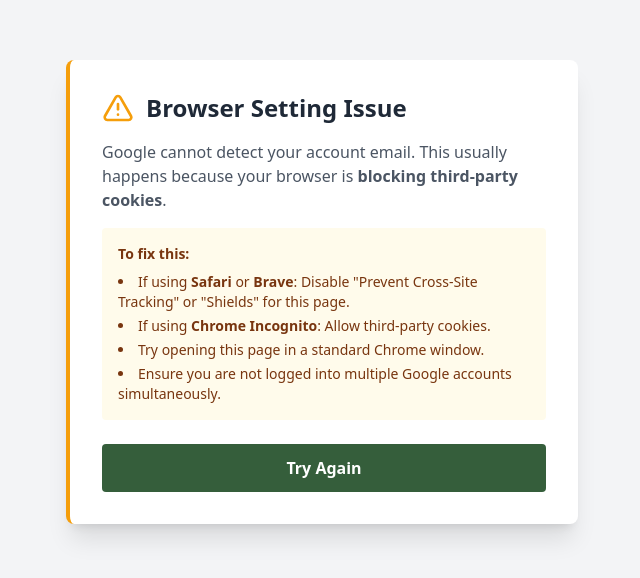
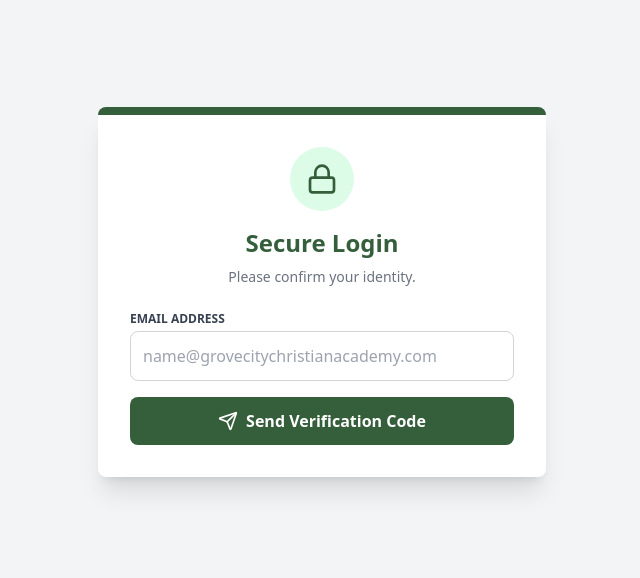
Before and after one commit to Preston-Eck/GCCA-Unified-Help-Desk, a React (Vite) app: page / in a window 1280 px wide. Shown: the part 108-686 px from the top of the page, without its empty margins (318-958 px from the left). Built offline with nearby package versions, Linux system fonts and the light colour scheme.

Commit message:
feat: Implement secure OTP authentication for user login; add request and verification functions

```diff
--- a/App.tsx
+++ b/App.tsx
@@ -2,7 +2,7 @@
 import { User } from './types';
 import { getSessionUserEmail } from './services/api';
 import { initDatabase, getUsers } from './services/dataService';
-import { Loader2, Users, Shield, Database, Briefcase, Settings, FileText, Calendar, AlertTriangle, Globe } from 'lucide-react';
+import { Loader2, Users, Shield, Database, Briefcase, Settings, Calendar } from 'lucide-react';
 
 // Components
 import TicketForm from './components/TicketForm';
@@ -10,7 +10,7 @@
 import AssetManager from './components/AssetManager';
 import AdminPanel from './components/AdminPanel';
 import AccessDenied from './components/AccessDenied';
-import VendorPortal from './components/VendorPortal';
+import LoginScreen from './components/LoginScreen';
 import OperationsDashboard from './components/OperationsDashboard';
 import RoleManager from './components/RoleManager';
 import UserManager from './components/UserManager';
@@ -23,7 +23,6 @@
   const [currentUser, setCurrentUser] = useState<User | null>(null);
   const [realUserEmail, setRealUserEmail] = useState<string>('');
   const [loading, setLoading] = useState(true);
-  const [authError, setAuthError] = useState<string | null>(null); // New State
   const [view, setView] = useState('dashboard');
   const [refreshKey, setRefreshKey] = useState(0);
   const [allUsers, setAllUsers] = useState<User[]>([]);
@@ -32,33 +31,26 @@
   useEffect(() => {
     const init = async () => {
       try {
-        // 1. Get Email First
-        const email = await getSessionUserEmail();
-
-        // DETECT BROWSER BLOCKING
-        if (!email || email === '') {
-          setAuthError("BROWSER_BLOCK");
-          setLoading(false);
-          return;
-        }
-
-        setRealUserEmail(email);
-
-        // 2. WAIT for Database to Load
+        // 1. Initialize Database
         await initDatabase();
-
-        // 3. NOW get the users
         const users = getUsers();
         setAllUsers(users);
 
-        // 4. Check match (Case Insensitive)
-        const foundUser = users.find((u: User) => u.Email.toLowerCase() === email.toLowerCase());
+        // 2. Try to get Email from Google
+        const email = await getSessionUserEmail();
 
-        if (foundUser) {
-          setCurrentUser(foundUser);
+        // 3. LOGIC: If Google gave us an email, try to auto-login.
+        if (email && email !== '') {
+           setRealUserEmail(email);
+           // Case insensitive match
+           const foundUser = users.find((u: User) => u.Email.toLowerCase() === email.toLowerCase());
+           if (foundUser) {
+             setCurrentUser(foundUser);
+           }
         } else {
-          console.warn("User match failed. DB Emails:", users.map(u => u.Email));
+           console.warn("Auto-login blocked or failed. Fallback to manual login.");
         }
+
       } catch (err) {
         console.error("Init failed:", err);
       } finally {
@@ -67,6 +59,19 @@
     };
     init();
   }, [refreshKey]);
+
+  // --- MANUAL LOGIN HANDLER ---
+  const handleManualLogin = (email: string) => {
+    const user = allUsers.find(u => u.Email.toLowerCase() === email.toLowerCase());
+    if (user) {
+      setRealUserEmail(email);
+      setCurrentUser(user);
+    } else {
+      // Valid email but not in DB -> Show Access Denied
+      setRealUserEmail(email);
+      setCurrentUser(null);
+    }
+  };
 
   // 2. SUPER ADMIN MASQUERADE FUNCTION
   const handleRoleSwitch = (targetEmail: string) => {
@@ -92,47 +97,24 @@
       <div className="min-h-screen flex items-center justify-center bg-gray-50">
         <div className="text-center">
           <Loader2 className="w-10 h-10 animate-spin text-[#355E3B] mx-auto mb-4" />
-          <p className="text-gray-500">Verifying Identity...</p>
+          <p className="text-gray-500">Loading Application...</p>
         </div>
       </div>
     );
   }
 
-  // 4. RENDER BROWSER ERROR (The Fix)
-  if (authError === "BROWSER_BLOCK") {
-    return (
-      <div className="min-h-screen flex items-center justify-center bg-gray-100 p-4">
-        <div className="bg-white p-8 rounded-lg shadow-xl max-w-lg w-full border-l-4 border-amber-500">
-          <div className="flex items-center gap-3 mb-4">
-            <AlertTriangle className="w-8 h-8 text-amber-500" />
-            <h1 className="text-2xl font-bold text-gray-800">Browser Setting Issue</h1>
-          </div>
-          <p className="text-gray-600 mb-4">
-            Google cannot detect your account email. This usually happens because your browser is <strong>blocking third-party cookies</strong>.
-          </p>
-          <div className="bg-amber-50 p-4 rounded text-sm text-amber-900 mb-6">
-            <strong>To fix this:</strong>
-            <ul className="list-disc list-inside mt-2 space-y-1">
-              <li>If using <strong>Safari</strong> or <strong>Brave</strong>: Disable "Prevent Cross-Site Tracking" or "Shields" for this page.</li>
-              <li>If using <strong>Chrome Incognito</strong>: Allow third-party cookies.</li>
-              <li>Try opening this page in a standard Chrome window.</li>
-              <li>Ensure you are not logged into multiple Google accounts simultaneously.</li>
-            </ul>
-          </div>
-          <button onClick={() => window.location.reload()} className="w-full bg-[#355E3B] text-white font-bold py-3 rounded hover:bg-green-800">
-            Try Again
-          </button>
-        </div>
-      </div>
-    );
+  // 4. RENDER LOGIN LOGIC
+  if (!currentUser) {
+    // If we have an email but they aren't in the DB -> Access Denied
+    if (realUserEmail) {
+       return <AccessDenied userEmail={realUserEmail} />;
+    }
+
+    // If NO email detected -> Secure Manual Login
+    return <LoginScreen onLogin={handleManualLogin} />;
   }
 
-  // 5. RENDER ACCESS DENIED
-  if (!currentUser) {
-    return <AccessDenied userEmail={realUserEmail} />;
-  }
-
-  // 6. RENDER MAIN APP
+  // 5. RENDER DASHBOARD (Logged In)
   return (
     <div className="min-h-screen bg-gray-100 flex flex-col font-sans">
       {/* HEADER */}
@@ -144,6 +126,7 @@
           </div>
 
           <div className="flex items-center gap-4">
+            {/* SUPER ADMIN DROPDOWN */}
             {realUserEmail.toLowerCase() === SUPER_ADMIN_EMAIL.toLowerCase() && (
               <div className="bg-yellow-500/20 p-1 rounded border border-yellow-500/50 flex items-center gap-2">
                 <Users className="w-4 h-4 text-yellow-200" />
@@ -174,6 +157,8 @@
 
       {/* BODY CONTENT */}
       <main className="flex-grow max-w-7xl w-full mx-auto px-4 py-6">
+
+        {/* NAVIGATION TABS */}
         <div className="flex gap-2 mb-6 overflow-x-auto pb-2 no-scrollbar">
            <button onClick={() => setView('dashboard')} className={`flex items-center gap-2 px-4 py-2 rounded-lg font-medium transition-colors whitespace-nowrap ${view === 'dashboard' ? 'bg-[#355E3B] text-white' : 'bg-white hover:bg-gray-50 shadow-sm'}`}>
              Dashboard
@@ -222,6 +207,7 @@
            )}
         </div>
 
+        {/* VIEW ROUTING */}
         <div className="animate-in fade-in duration-300">
           {view === 'dashboard' && <TicketDashboard user={currentUser} refreshKey={refreshKey} onRefresh={() => setRefreshKey(k => k + 1)} />}
           {view === 'form' && <TicketForm userEmail={currentUser.Email} onSuccess={() => setView('dashboard')} />}
--- /dev/null
+++ b/components/LoginScreen.tsx
@@ -0,0 +1,132 @@
+import React, { useState } from 'react';
+import { requestOtp, verifyOtp } from '../services/dataService';
+import { LogIn, Send, Lock, Loader2, CheckCircle, AlertTriangle } from 'lucide-react';
+
+interface Props {
+  onLogin: (email: string) => void;
+}
+
+const LoginScreen: React.FC<Props> = ({ onLogin }) => {
+  const [step, setStep] = useState<'EMAIL' | 'CODE'>('EMAIL');
+  const [email, setEmail] = useState('');
+  const [code, setCode] = useState('');
+  const [loading, setLoading] = useState(false);
+  const [error, setError] = useState('');
+
+  const handleRequestCode = async (e: React.FormEvent) => {
+    e.preventDefault();
+    setLoading(true);
+    setError('');
+
+    try {
+      const result = await requestOtp(email);
+      if (result && result.success) {
+        setStep('CODE');
+      } else {
+        setError(result?.message || "Failed to send code. Is your email in the User list?");
+      }
+    } catch (err) {
+      setError("System error. Please try again.");
+    } finally {
+      setLoading(false);
+    }
+  };
+
+  const handleVerifyCode = async (e: React.FormEvent) => {
+    e.preventDefault();
+    setLoading(true);
+    setError('');
+
+    try {
+      const isValid = await verifyOtp(email, code);
+      if (isValid) {
+        onLogin(email);
+      } else {
+        setError("Invalid or expired code.");
+      }
+    } catch (err) {
+      setError("Verification failed.");
+    } finally {
+      setLoading(false);
+    }
+  };
+
+  return (
+    <div className="min-h-screen flex items-center justify-center bg-gray-100 p-4">
+      <div className="bg-white p-8 rounded-lg shadow-xl max-w-md w-full border-t-8 border-[#355E3B]">
+        <div className="text-center mb-6">
+          <div className="mx-auto bg-green-100 w-16 h-16 rounded-full flex items-center justify-center mb-4">
+            <Lock className="w-8 h-8 text-[#355E3B]" />
+          </div>
+          <h1 className="text-2xl font-bold text-[#355E3B]">Secure Login</h1>
+          <p className="text-gray-500 mt-2 text-sm">
+            {step === 'EMAIL' ? "Please confirm your identity." : "Enter the code sent to your email."}
+          </p>
+        </div>
+
+        {error && (
+          <div className="bg-red-50 border border-red-200 text-red-700 p-3 rounded text-sm mb-4 flex items-center gap-2">
+            <AlertTriangle className="w-4 h-4 shrink-0" />
+            {error}
+          </div>
+        )}
+
+        {step === 'EMAIL' ? (
+          <form onSubmit={handleRequestCode} className="space-y-4">
+            <div>
+              <label className="block text-xs font-bold text-gray-700 uppercase mb-1">Email Address</label>
+              <input
+                type="email"
+                required
+                className="w-full border border-gray-300 rounded-lg p-3 focus:ring-2 focus:ring-[#355E3B] focus:outline-none"
+                placeholder="name@grovecitychristianacademy.com"
+                value={email}
+                onChange={e => setEmail(e.target.value)}
+              />
+            </div>
+            <button
+              type="submit"
+              disabled={loading}
+              className="w-full bg-[#355E3B] text-white font-bold py-3 rounded-lg hover:bg-green-800 transition-colors flex items-center justify-center gap-2 disabled:opacity-50"
+            >
+              {loading ? <Loader2 className="w-5 h-5 animate-spin" /> : <Send className="w-5 h-5" />}
+              Send Verification Code
+            </button>
+          </form>
+        ) : (
+          <form onSubmit={handleVerifyCode} className="space-y-4">
+            <div>
+              <label className="block text-xs font-bold text-gray-700 uppercase mb-1">6-Digit Code</label>
+              <input
+                type="text"
+                required
+                maxLength={6}
+                className="w-full border border-gray-300 rounded-lg p-3 focus:ring-2 focus:ring-[#355E3B] focus:outline-none text-center text-2xl font-mono tracking-widest"
+                placeholder="123456"
+                value={code}
+                onChange={e => setCode(e.target.value.replace(/\D/g,''))}
+              />
+            </div>
+            <button
+              type="submit"
+              disabled={loading}
+              className="w-full bg-[#355E3B] text-white font-bold py-3 rounded-lg hover:bg-green-800 transition-colors flex items-center justify-center gap-2 disabled:opacity-50"
+            >
+              {loading ? <Loader2 className="w-5 h-5 animate-spin" /> : <LogIn className="w-5 h-5" />}
+              Verify & Login
+            </button>
+            <button
+              type="button"
+              onClick={() => { setStep('EMAIL'); setError(''); }}
+              className="w-full text-gray-500 text-sm hover:underline"
+            >
+              Back to Email
+            </button>
+          </form>
+        )}
+      </div>
+    </div>
+  );
+};
+
+export default LoginScreen;
--- a/services/dataService.ts
+++ b/services/dataService.ts
@@ -323,3 +323,6 @@
   }
   return false;
 };
+// --- SECURE AUTH ---
+export const requestOtp = (email: string) => runServer('requestOtp', email);
+export const verifyOtp = (email: string, code: string) => runServer('verifyOtp', email, code);
```
Also changed, not shown: 1 other file (tests, documents, lock files or other folders).
